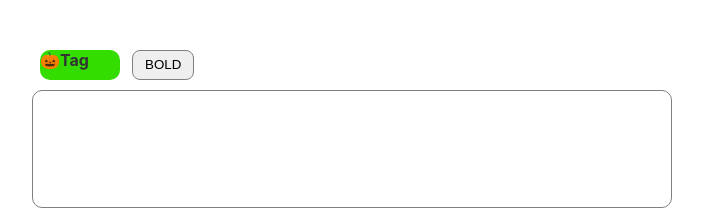
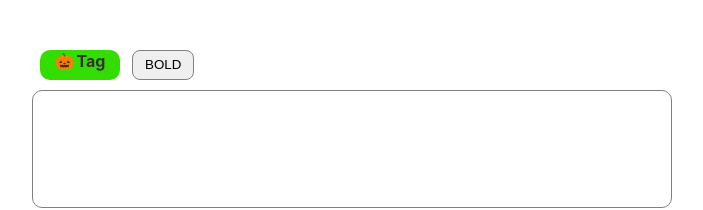
Before and after one commit to fourside/draftjs-sample, a React (Create React App) app: page / in a window 1280 px wide. Shown: the top 210 px of the page, without its empty margins (288-991 px from the left). Built offline with nearby package versions, Linux system fonts and the light colour scheme.

Commit message:
chore: tag style

```diff
--- a/src/Tag.tsx
+++ b/src/Tag.tsx
@@ -29,14 +29,17 @@ const styles = {
     height: '30px',
     positon: 'relative',
     display: 'inline-flex',
+    justifyContent: 'center',
     margin: '0 8px',
   },
   tagContainer: {
     display: 'flex',
     positon: 'absolute',
+    marginTop: '1px',
   },
   tagLabel: {
     margin: '0',
+    marginLeft: '2px',
     fontWeight: 'bold' as const,
   }
 }
```
